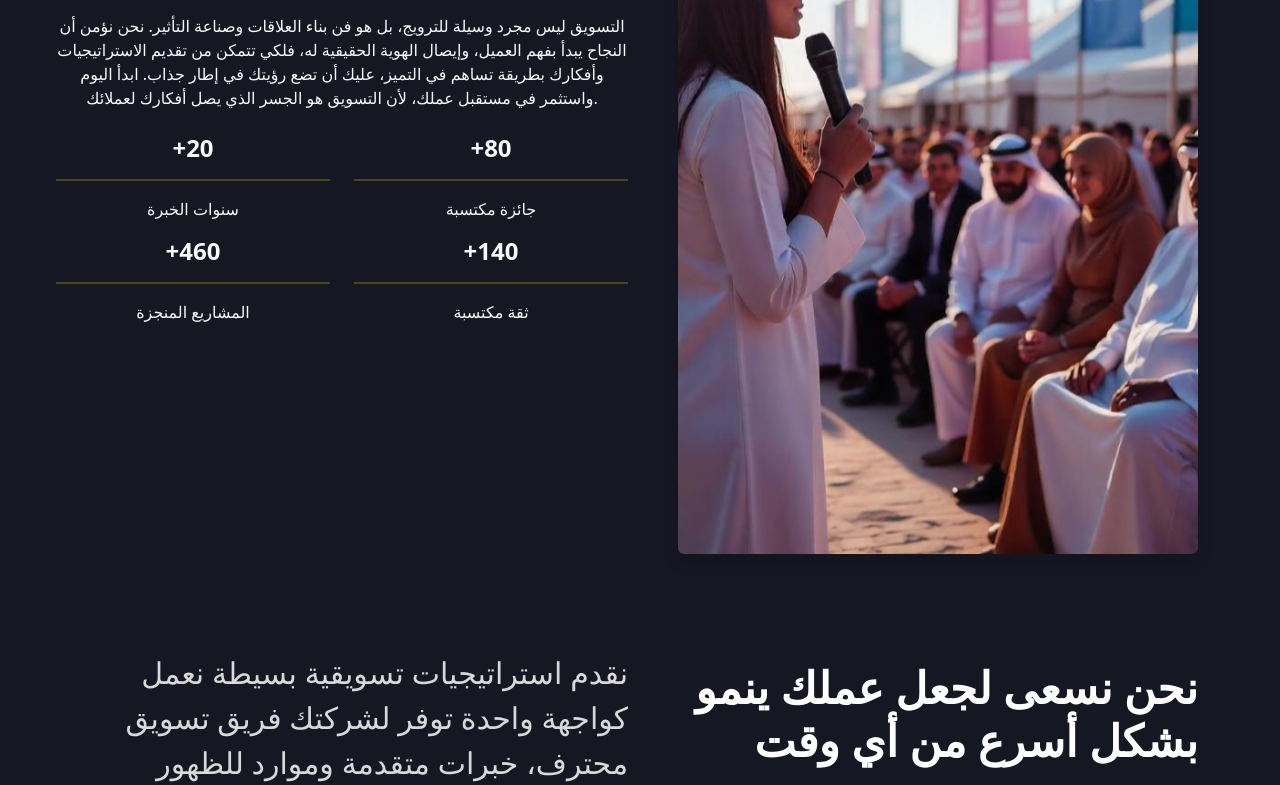
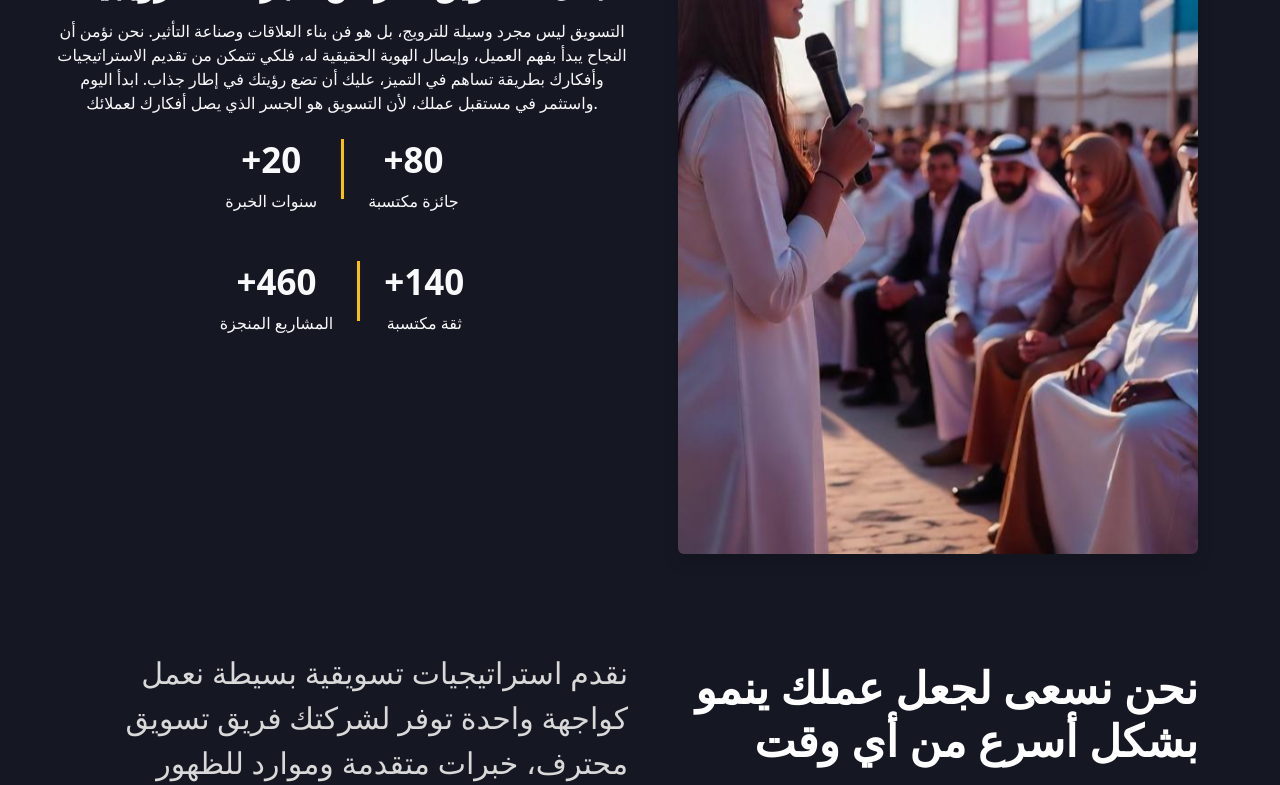
Before and after one commit to Engromeh/Alfarese-project, a React (Vite) app: page / in a window 1280 px wide. Shown: the part 1180-1965 px from the top of the page. Built offline with nearby package versions, Linux system fonts and the light colour scheme.

Commit message:
Edit in folders

```diff
--- a/src/App.css
+++ b/src/App.css
@@ -323,18 +323,21 @@ input::placeholder {
 /*Sectioneplan*/
 @media (max-width: 992px) {
   h2 {
+    margin-top: 15px !important;
     font-size: 50px !important;
   }
 }
 
 @media (max-width: 768px) {
   h2 {
+    margin-top: 15px !important;
     font-size: 40px !important;
   }
 }
 
 @media (max-width: 576px) {
   h2 {
+    margin-top: 15px !important;
     font-size: 35px !important;
   }
 }
--- a/src/Component/Pages/Footer/Footer.jsx
+++ b/src/Component/Pages/Footer/Footer.jsx
@@ -7,92 +7,62 @@ import sendd from "../../../Images/carbon_send.svg";
 
 const Footer = () => {
   return (
-    <footer className=" text-white py-5 px-3">
+    <footer className="text-white py-5 px-3">
       <div className="container">
         <div className="row">
-          <div className="col-md-4">
-            <div className="d-flex align-items-center mb-3">
-              <img
-                src={logo}
-                alt="ALFARES Logo"
-                className="me-2"
-                width="50"
-                height="50"
-              />
+          <div className="col-lg-4 col-md-6 col-sm-12 text-center text-md-start">
+            <div className="d-flex align-items-center justify-content-center justify-content-md-start mb-3">
+              <img src={logo} alt="ALFARES Logo" className="me-2" width="50" height="50" />
               <h5 className="mb-0">
                 Marketing <br />
                 Agency
               </h5>
             </div>
-            <br />
 
-            <p className="text-white" style={{marginRight:"120px"}}>
+            <p className="text-white">
               Marketing is the key to success. <br />
-              Understand your customers, <br />
-              show your value, and build lasting loyalty.
+              Understand your customers, show your value, and build lasting loyalty.
             </p>
-            <div className="d-flex gap-5" style={{ marginLeft: "90px" }}>
-              <img
-                src={insta}
-                alt="Instagram"
-                className=""
-                width="24"
-                height="24"
-              />
-              <img
-                src={fasebook}
-                alt="Facebook"
-                className=""
-                width="24"
-                height="24"
-              />
-              <img
-                src={twater}
-                alt="Twitter"
-                className=""
-                width="24"
-                height="24"
-              />
+
+            <div className="d-flex gap-4 justify-content-center justify-content-md-start">
+              <img src={insta} alt="Instagram" width="24" height="24" />
+              <img src={fasebook} alt="Facebook" width="24" height="24" />
+              <img src={twater} alt="Twitter" width="24" height="24" />
             </div>
           </div>
-          <div className="col-md-2">
+
+          <div className="col-lg-2 col-md-6 col-sm-12 mt-4 mt-md-0">
             <h6>About</h6>
             <br />
-
             <ul className="list-unstyled text-white">
               <li>About Us</li>
               <br />
-
               <li>Features</li>
               <br />
-
               <li>News</li>
               <br />
-
               <li>Menu</li>
+              <br />
             </ul>
           </div>
-          <div className="col-md-2">
+
+          <div className="col-lg-2 col-md-6 col-sm-12 mt-4 mt-lg-0">
             <h6>Company</h6>
             <br />
-
             <ul className="list-unstyled text-white">
               <li>Why Fudo?</li>
               <br />
-
               <li>Partner With Us</li>
               <br />
-
               <li>FAQ</li>
               <br />
-
               <li>Blog</li>
             </ul>
           </div>
-          <div className="col-md-2">
+
+          <div className="col-lg-2 col-md-6 col-sm-12 mt-4 mt-lg-0">
             <h6>Support</h6>
             <br />
-
             <ul className="list-unstyled text-white">
               <li>Account</li>
               <br />
@@ -100,35 +70,33 @@ const Footer = () => {
               <br />
               <li>Feedback</li>
               <br />
-
               <li>Contact Us</li>
               <br />
-
               <li>Accessibility</li>
             </ul>
           </div>
-          <div className="col-md-2">
+
+          <div className="col-lg-2 col-md-6 col-sm-12 mt-4 mt-lg-0">
             <h6>Get in Touch</h6>
             <br />
-
             <p className="text-white">
-              Question or feedback?
-              <br />
+              Question or feedback? <br />
               <br />
               We'd love to hear from you.
             </p>
             <div
-              className="d-flex align-items-center px-3 py-2"
-              style={{ border: "2px #D9D9D933 solid", borderRadius: "20px" }}
-            >
-              <span
-                className="text fw-bold me-2 p-2"
-                style={{ color: "#D9D9D9" }}
-              >
-                Send Email
-              </span>
-              <img src={sendd} alt="Send" width="20" height="20" />
-            </div>
+  className="d-flex align-items-center justify-content-center justify-content-md-start px-3 py-2"
+  style={{ border: "2px #D9D9D933 solid", borderRadius: "20px" }}
+>
+  <input
+    type="email"
+    placeholder="Send Enail"
+    className="border-0 bg-transparent text-white fw-bold me-2 p-2 w-100"
+    style={{ outline: "none" }}
+  />
+  <img src={sendd} alt="Send" width="20" height="20" />
+</div>
+
           </div>
         </div>
       </div>
--- a/src/Component/Pages/MarketingSection/MarketingSection.jsx
+++ b/src/Component/Pages/MarketingSection/MarketingSection.jsx
@@ -1,10 +1,14 @@
 import markating from "../../../Images/markating.svg";
+
 const MarketingSection = () => {
   return (
-    <section className="container-fluid  text-light py-5 px-4">
+    <section className="container-fluid text-light py-5 px-4">
       <div className="row align-items-center">
+        {/* القسم النصي يبدأ من جنب الصورة */}
         <div className="col-md-6">
-          <h2 className="fw-bold" style={{direction:"rtl"}}>جعل التسويق أكثر من مجرد أداة ترويجية.</h2>
+          <h2 className="fw-bold" style={{ direction: "rtl" }}>
+            جعل التسويق أكثر من مجرد أداة ترويجية.
+          </h2>
           <p className="mt-3">
             التسويق ليس مجرد وسيلة للترويج، بل هو فن بناء العلاقات وصناعة
             التأثير. نحن نؤمن أن النجاح يبدأ بفهم العميل، وإيصال الهوية الحقيقية
@@ -12,29 +16,38 @@ const MarketingSection = () => {
             التميز، عليك أن تضع رؤيتك في إطار جذاب. ابدأ اليوم واستثمر في مستقبل
             عملك، لأن التسويق هو الجسر الذي يصل أفكارك لعملائك.
           </p>
-          <div className="row mt-4">
-            <div className="col-md-6 position-relative">
-              <h4 className="fw-bold">+20</h4>
-              <hr className="border border-warning" />
-              <p>سنوات الخبرة</p>
+
+          <div className="mt-4">
+            <div className="d-flex justify-content-center  gap-4">
+              <div className="d-flex flex-column text-center">
+                <h4 className="fw-bold" style={{fontSize:"35px"}}>+20</h4>
+                <p className="mb-0">سنوات الخبرة</p>
+              </div>
+
+              <div className="border-start border-3 border-warning" style={{ height: "60px", width: "3px", color:"#F4CFAB" }}></div>
+
+              <div className="d-flex flex-column text-center">
+                <h4 className="fw-bold" style={{fontSize:"35px"}}>+80</h4>
+                <p className="mb-0">جائزة مكتسبة</p>
+              </div>
             </div>
-            <div className="col-md-6 position-relative">
-              <h4 className="fw-bold">+80</h4>
-              <hr className="border border-warning" />
-              <p>جائزة مكتسبة</p>
-            </div>
-            <div className="col-md-6 position-relative">
-              <h4 className="fw-bold">+460</h4>
-              <hr className="border border-warning" />
-              <p>المشاريع المنجزة</p>
-            </div>
-            <div className="col-md-6 position-relative">
-              <h4 className="fw-bold">+140</h4>
-              <hr className="border border-warning" />
-              <p>ثقة مكتسبة</p>
+
+            <div className="d-flex justify-content-center gap-4 mt-5">
+              <div className="d-flex flex-column text-center">
+                <h4 className="fw-bold" style={{fontSize:"35px"}}>+460</h4>
+                <p className="mb-0">المشاريع المنجزة</p>
+              </div>
+
+              <div className="border-start border-3 border-warning" style={{ height: "60px", width: "3px" ,color:"#F4CFAB" }}></div>
+
+              <div className="d-flex flex-column text-center">
+                <h4 className="fw-bold" style={{fontSize:"35px"}}>+140</h4>
+                <p className="mb-0">ثقة مكتسبة</p>
+              </div>
             </div>
           </div>
         </div>
+
         <div className="col-md-6 text-center">
           <img
             src={markating}
```
